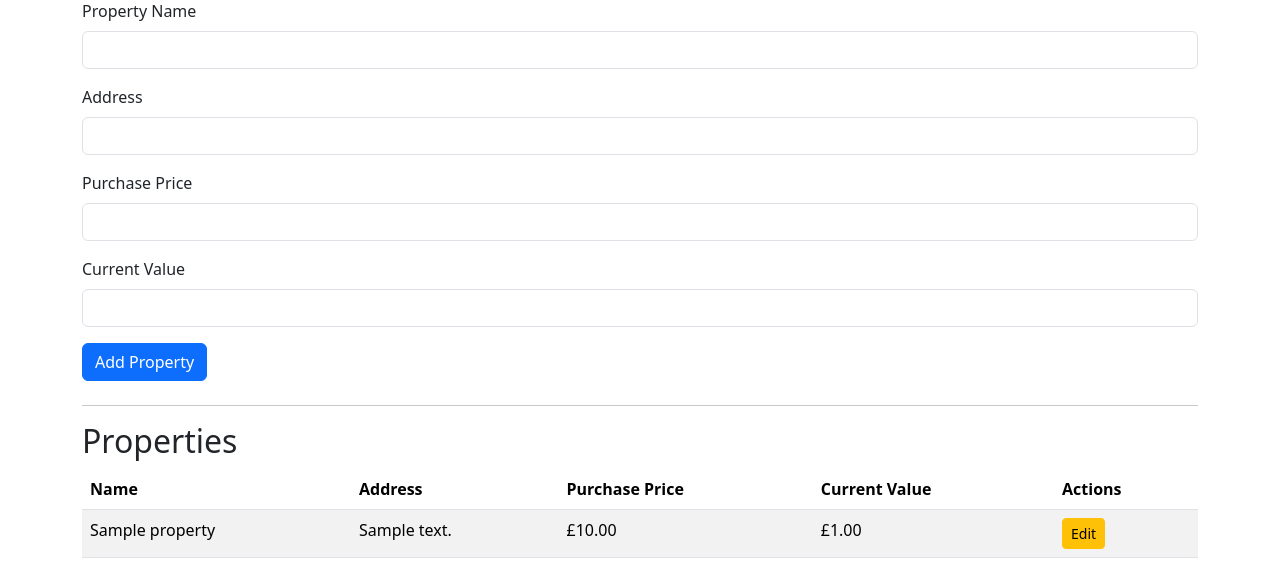
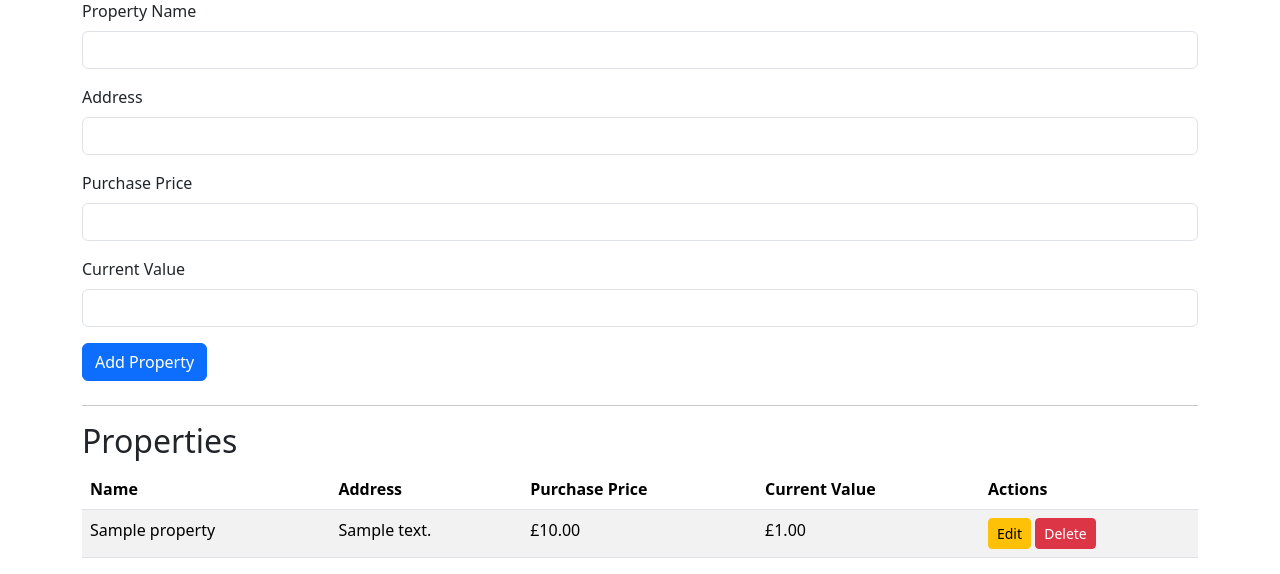
Before and after one commit to JerryRyan747/property-manager, a Flask app: page / in a window 1280 px wide. Shown: the part 273-847 px from the top of the page. Run offline with Flask 3, Linux system fonts and the light colour scheme; tables that the repository leaves empty hold one stand-in row (values such as "Sample post").

Commit message:
Complete CRUD operation for Property model

```diff
--- a/app/routes/main.py
+++ b/app/routes/main.py
@@ -55,7 +55,6 @@ def add_property():
         purchase_price=float(request.form["purchase_price"]),
 
         current_value=float(current_value) if current_value else None
-
     )
 
     db.session.add(property)
@@ -106,5 +105,17 @@ def edit_property(property_id):
 
         property=property
 
+    )
 
-    )
+
+@main.route("/property/<int:property_id>/delete")
+
+def delete_property(property_id):
+
+    property = Property.query.get_or_404(property_id)
+
+    db.session.delete(property)
+
+    db.session.commit()
+
+    return redirect(url_for("main.home"))
--- a/app/templates/home.html
+++ b/app/templates/home.html
@@ -184,6 +184,17 @@
 
                     Edit
                 </a>
+
+                <a class="btn btn-danger btn-sm"
+
+                   href="{{ url_for('main.delete_property', property_id=property.id) }}"
+
+                   onclick="return confirm('Are you sure you want to delete this property?');">
+
+                    Delete
+
+                </a>
+
             </td>
 
         </tr>
```
